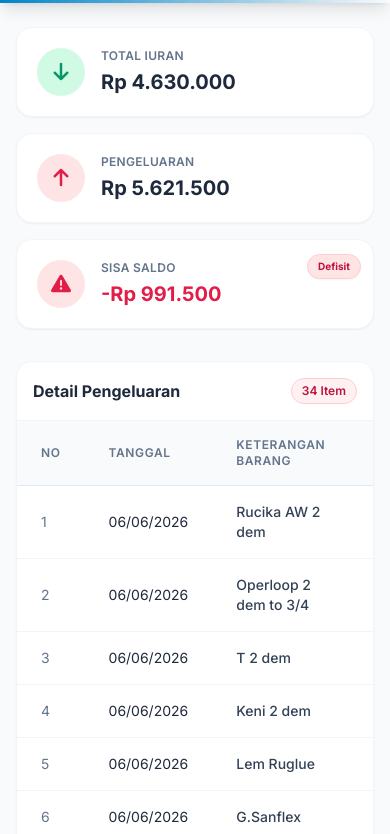
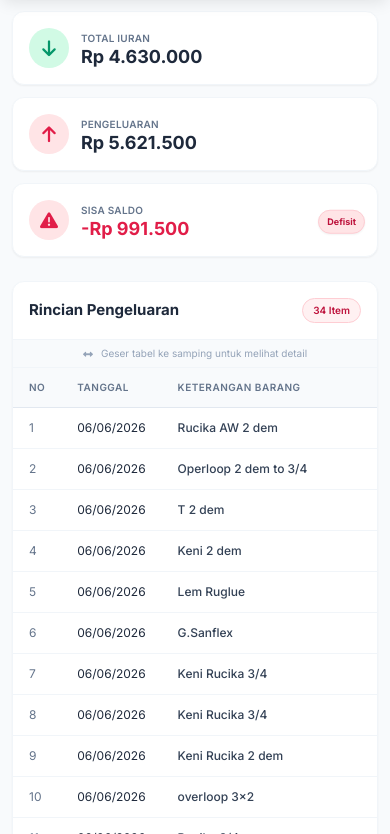
Before and after one commit to pakudin88/laporananggaran, a plain HTML site: page index.html in a window 390 px wide. Shown: the part 73-907 px from the top of the page. Drawn offline with nearby package versions, Linux system fonts and the light colour scheme.

Commit message:
Update index.html

```diff
--- a/index.html
+++ b/index.html
@@ -2,8 +2,8 @@
 <html lang="id">
 <head>
     <meta charset="UTF-8">
-    <meta name="viewport" content="width=device-width, initial-scale=1.0">
-    <title>Transparansi Anggaran Pipa Induk - Termin 2</title>
+    <meta name="viewport" content="width=device-width, initial-scale=1.0, maximum-scale=1.0, user-scalable=no">
+    <title>Transparansi Anggaran - Warga Perum Green Land</title>
     <!-- Tailwind CSS for styling -->
     <script src="https://cdn.tailwindcss.com"></script>
     <!-- FontAwesome for Icons -->
@@ -34,10 +34,11 @@
     <style>
         /* Custom Scrollbar for tables */
         .table-container::-webkit-scrollbar {
-            height: 8px;
+            height: 6px;
+            width: 6px;
         }
         .table-container::-webkit-scrollbar-track {
-            background: #f1f1f1;
+            background: #f8fafc;
             border-radius: 4px;
         }
         .table-container::-webkit-scrollbar-thumb {
@@ -46,12 +47,6 @@
         }
         .table-container::-webkit-scrollbar-thumb:hover {
             background: #94a3b8;
-        }
-        .tab-active {
-            background-color: #f0f9ff;
-            color: #0284c7;
-            font-weight: 600;
-            box-shadow: 0 1px 2px 0 rgba(0, 0, 0, 0.05);
         }
         [v-cloak] { display: none; }
 
@@ -70,91 +65,99 @@
 
     <!-- Header -->
     <header class="bg-gradient-to-r from-brand-600 to-brand-800 text-white shadow-lg sticky top-0 z-50">
-        <div class="max-w-6xl mx-auto px-4 py-4 md:py-5 flex items-center justify-between">
+        <div class="max-w-6xl mx-auto px-4 py-3 md:py-5 flex items-center justify-between">
             <div class="flex items-center gap-3 md:gap-4">
-                <div class="bg-white/20 p-2 md:p-3 rounded-xl backdrop-blur-sm">
+                <div class="bg-white/20 p-2 md:p-3 rounded-xl backdrop-blur-sm shrink-0">
                     <i class="fa-solid fa-faucet-drip text-xl md:text-2xl"></i>
                 </div>
-                <div>
-                    <h1 class="text-lg md:text-2xl font-bold leading-tight">Laporan Pipa Induk</h1>
-                    <p class="text-brand-100 text-xs md:text-sm font-medium mt-0.5">Board Transparansi Anggaran</p>
+                <div class="flex flex-col justify-center">
+                    <h1 class="text-[15px] md:text-2xl font-bold leading-tight tracking-wide">Warga Perum Green Land</h1>
+                    <p class="text-brand-100 text-[11px] md:text-sm font-medium mt-0.5 md:mt-1">Laporan Pipa Induk Termin 2</p>
                 </div>
             </div>
-            <div class="bg-white/20 px-3 py-1.5 md:px-4 md:py-2 rounded-full text-xs md:text-sm font-medium backdrop-blur-sm flex items-center">
-                <i class="fa-regular fa-clock mr-1.5 md:mr-2"></i> <span class="hidden md:inline">Update: </span>Juni 2026
+            <!-- Tanggal Update: Tampil Icon saja di HP, Full text di Desktop -->
+            <div class="bg-white/20 w-8 h-8 md:w-auto md:px-4 md:py-2 rounded-full text-xs md:text-sm font-medium backdrop-blur-sm flex items-center justify-center shrink-0" title="Update: Juni 2026">
+                <i class="fa-regular fa-clock md:mr-2"></i> <span class="hidden md:inline">Juni 2026</span>
             </div>
         </div>
     </header>
 
-    <main class="max-w-6xl mx-auto px-4 mt-6 md:mt-8">
+    <main class="max-w-6xl mx-auto px-3 md:px-4 mt-4 md:mt-8">
 
         <!-- Summary Cards -->
-        <div class="grid grid-cols-1 md:grid-cols-3 gap-4 md:gap-6 mb-8">
+        <div class="grid grid-cols-1 md:grid-cols-3 gap-3 md:gap-6 mb-6 md:mb-8">
             <!-- Pemasukan Card -->
-            <div class="bg-white rounded-2xl p-5 md:p-6 shadow-sm border border-slate-100 flex items-center gap-4 transform transition-all duration-300 hover:-translate-y-1 hover:shadow-md animate-fade-in" style="animation-delay: 0.1s;">
-                <div class="w-12 h-12 md:w-14 md:h-14 rounded-full bg-emerald-100 text-emerald-600 flex items-center justify-center text-xl md:text-2xl shrink-0">
+            <div class="bg-white rounded-xl md:rounded-2xl p-4 md:p-6 shadow-sm border border-slate-100 flex items-center gap-3 md:gap-4 transform transition-all duration-300 hover:-translate-y-1 hover:shadow-md animate-fade-in" style="animation-delay: 0.1s;">
+                <div class="w-10 h-10 md:w-14 md:h-14 rounded-full bg-emerald-100 text-emerald-600 flex items-center justify-center text-lg md:text-2xl shrink-0">
                     <i class="fa-solid fa-arrow-down"></i>
                 </div>
                 <div>
-                    <p class="text-xs md:text-sm text-slate-500 font-semibold mb-1 uppercase tracking-wide">Total Iuran</p>
-                    <h2 class="text-xl md:text-2xl font-bold text-slate-800" id="total-iuran">Rp 0</h2>
+                    <p class="text-[10px] md:text-sm text-slate-500 font-semibold mb-0.5 md:mb-1 uppercase tracking-wide">Total Iuran</p>
+                    <h2 class="text-lg md:text-2xl font-bold text-slate-800 leading-none" id="total-iuran">Rp 0</h2>
                 </div>
             </div>
 
             <!-- Pengeluaran Card -->
-            <div class="bg-white rounded-2xl p-5 md:p-6 shadow-sm border border-slate-100 flex items-center gap-4 transform transition-all duration-300 hover:-translate-y-1 hover:shadow-md animate-fade-in" style="animation-delay: 0.2s;">
-                <div class="w-12 h-12 md:w-14 md:h-14 rounded-full bg-rose-100 text-rose-600 flex items-center justify-center text-xl md:text-2xl shrink-0">
+            <div class="bg-white rounded-xl md:rounded-2xl p-4 md:p-6 shadow-sm border border-slate-100 flex items-center gap-3 md:gap-4 transform transition-all duration-300 hover:-translate-y-1 hover:shadow-md animate-fade-in" style="animation-delay: 0.2s;">
+                <div class="w-10 h-10 md:w-14 md:h-14 rounded-full bg-rose-100 text-rose-600 flex items-center justify-center text-lg md:text-2xl shrink-0">
                     <i class="fa-solid fa-arrow-up"></i>
                 </div>
                 <div>
-                    <p class="text-xs md:text-sm text-slate-500 font-semibold mb-1 uppercase tracking-wide">Pengeluaran</p>
-                    <h2 class="text-xl md:text-2xl font-bold text-slate-800" id="total-pengeluaran">Rp 0</h2>
+                    <p class="text-[10px] md:text-sm text-slate-500 font-semibold mb-0.5 md:mb-1 uppercase tracking-wide">Pengeluaran</p>
+                    <h2 class="text-lg md:text-2xl font-bold text-slate-800 leading-none" id="total-pengeluaran">Rp 0</h2>
                 </div>
             </div>
 
             <!-- Saldo Card -->
-            <div class="bg-white rounded-2xl p-5 md:p-6 shadow-sm border border-slate-100 flex items-center gap-4 relative overflow-hidden transform transition-all duration-300 hover:-translate-y-1 hover:shadow-md animate-fade-in" id="saldo-card" style="animation-delay: 0.3s;">
-                <div class="w-12 h-12 md:w-14 md:h-14 rounded-full bg-blue-100 text-blue-600 flex items-center justify-center text-xl md:text-2xl shrink-0 transition-colors duration-300" id="saldo-icon-container">
+            <div class="bg-white rounded-xl md:rounded-2xl p-4 md:p-6 shadow-sm border border-slate-100 flex items-center gap-3 md:gap-4 relative overflow-hidden transform transition-all duration-300 hover:-translate-y-1 hover:shadow-md animate-fade-in" id="saldo-card" style="animation-delay: 0.3s;">
+                <div class="w-10 h-10 md:w-14 md:h-14 rounded-full bg-blue-100 text-blue-600 flex items-center justify-center text-lg md:text-2xl shrink-0 transition-colors duration-300" id="saldo-icon-container">
                     <i class="fa-solid fa-wallet" id="saldo-icon"></i>
                 </div>
-                <div>
-                    <p class="text-xs md:text-sm text-slate-500 font-semibold mb-1 uppercase tracking-wide">Sisa Saldo</p>
-                    <h2 class="text-xl md:text-2xl font-bold text-slate-800 transition-colors duration-300" id="total-saldo">Rp 0</h2>
+                <div class="pr-16 md:pr-0">
+                    <p class="text-[10px] md:text-sm text-slate-500 font-semibold mb-0.5 md:mb-1 uppercase tracking-wide">Sisa Saldo</p>
+                    <h2 class="text-lg md:text-2xl font-bold text-slate-800 leading-none transition-colors duration-300" id="total-saldo">Rp 0</h2>
                 </div>
                 <!-- Status Badge -->
-                <div class="absolute top-3 right-3 md:top-4 md:right-4" id="saldo-badge">
+                <div class="absolute top-1/2 -translate-y-1/2 right-3 md:top-4 md:translate-y-0 md:right-4" id="saldo-badge">
                     <!-- Injected via JS -->
                 </div>
             </div>
         </div>
 
         <!-- TAB CONTENT: PENGELUARAN (Satu-satunya tabel yang ditampilkan) -->
-        <div id="tab-pengeluaran" class="bg-white rounded-2xl shadow-sm border border-slate-100 overflow-hidden animate-fade-in" style="animation-delay: 0.4s;">
+        <div id="tab-pengeluaran" class="bg-white rounded-xl md:rounded-2xl shadow-sm border border-slate-100 overflow-hidden animate-fade-in" style="animation-delay: 0.4s;">
+
             <div class="p-4 md:p-6 border-b border-slate-100 flex flex-row justify-between items-center gap-2">
-                <h3 class="text-base md:text-lg font-bold text-slate-800">Detail Pengeluaran</h3>
-                <div class="bg-rose-50 text-rose-700 px-2.5 py-1 md:px-3 md:py-1.5 rounded-full text-xs font-semibold border border-rose-200 whitespace-nowrap">
+                <h3 class="text-[15px] md:text-lg font-bold text-slate-800">Rincian Pengeluaran</h3>
+                <div class="bg-rose-50 text-rose-700 px-2.5 py-1 md:px-3 md:py-1.5 rounded-full text-[10px] md:text-xs font-semibold border border-rose-200 whitespace-nowrap">
                     <span id="count-pengeluaran">0</span> Item
                 </div>
             </div>
+
+            <!-- Mobile Swipe Hint -->
+            <div class="md:hidden bg-slate-50 border-b border-slate-100 px-3 py-1.5 text-[10px] text-slate-400 flex items-center justify-center gap-2">
+                <i class="fa-solid fa-left-right"></i> Geser tabel ke samping untuk melihat detail
+            </div>
+
             <div class="table-container overflow-x-auto w-full">
-                <table class="w-full text-left border-collapse">
+                <table class="w-full text-left border-collapse whitespace-nowrap md:whitespace-normal">
                     <thead>
-                        <tr class="bg-slate-50 text-slate-500 text-xs uppercase tracking-wider">
-                            <th class="px-6 py-4 font-semibold border-b border-slate-200">No</th>
-                            <th class="px-6 py-4 font-semibold border-b border-slate-200">Tanggal</th>
-                            <th class="px-6 py-4 font-semibold border-b border-slate-200">Keterangan Barang</th>
-                            <th class="px-6 py-4 font-semibold border-b border-slate-200 text-right">Harga Satuan</th>
-                            <th class="px-6 py-4 font-semibold border-b border-slate-200 text-center">Jumlah</th>
-                            <th class="px-6 py-4 font-semibold border-b border-slate-200 text-right">Total Nominal</th>
+                        <tr class="bg-slate-50 text-slate-500 text-[10px] md:text-xs uppercase tracking-wider">
+                            <th class="px-4 py-3 md:px-6 md:py-4 font-semibold border-b border-slate-200">No</th>
+                            <th class="px-4 py-3 md:px-6 md:py-4 font-semibold border-b border-slate-200">Tanggal</th>
+                            <th class="px-4 py-3 md:px-6 md:py-4 font-semibold border-b border-slate-200">Keterangan Barang</th>
+                            <th class="px-4 py-3 md:px-6 md:py-4 font-semibold border-b border-slate-200 text-right">Harga Satuan</th>
+                            <th class="px-4 py-3 md:px-6 md:py-4 font-semibold border-b border-slate-200 text-center">Jumlah</th>
+                            <th class="px-4 py-3 md:px-6 md:py-4 font-semibold border-b border-slate-200 text-right">Total Nominal</th>
                         </tr>
                     </thead>
-                    <tbody class="text-sm divide-y divide-slate-100" id="tbody-pengeluaran">
+                    <tbody class="text-xs md:text-sm divide-y divide-slate-100" id="tbody-pengeluaran">
                         <!-- Rows injected by JS -->
                     </tbody>
                     <tfoot class="bg-slate-50">
                         <tr>
-                            <td colspan="5" class="px-6 py-4 text-right font-bold text-slate-700">Total Pengeluaran:</td>
-                            <td class="px-6 py-4 text-right font-bold text-rose-600 text-base" id="footer-total-pengeluaran">Rp 0</td>
+                            <td colspan="5" class="px-4 py-3 md:px-6 md:py-4 text-right font-bold text-slate-700 text-xs md:text-sm">Total Pengeluaran:</td>
+                            <td class="px-4 py-3 md:px-6 md:py-4 text-right font-bold text-rose-600 text-sm md:text-base whitespace-nowrap" id="footer-total-pengeluaran">Rp 0</td>
                         </tr>
                     </tfoot>
                 </table>
@@ -164,8 +167,8 @@
     </main>
 
     <!-- Footer -->
-    <footer class="text-center text-slate-400 text-sm mt-12 pb-6">
-        <p>Aplikasi Laporan Transparansi Anggaran &copy; 2026</p>
+    <footer class="text-center text-slate-400 text-xs md:text-sm mt-8 pb-6">
+        <p>Laporan Pipa Induk &copy; 2026 - Warga Perum Green Land</p>
     </footer>
 
     <!-- Application Logic -->
@@ -247,14 +250,14 @@
                 const tr = document.createElement('tr');
                 tr.className = 'hover:bg-slate-50 transition-colors';
                 tr.innerHTML = `
-                    <td class="px-6 py-4 text-slate-500">${index + 1}</td>
-                    <td class="px-6 py-4 whitespace-nowrap">${item.tgl}</td>
-                    <td class="px-6 py-4 font-medium text-slate-700">${item.ket}</td>
-                    <td class="px-6 py-4 text-right text-slate-600">${formatRupiah(item.hg)}</td>
-                    <td class="px-6 py-4 text-center">
-                        <span class="bg-slate-100 text-slate-700 py-1 px-2 rounded font-medium text-xs">${item.qty}</span>
+                    <td class="px-4 py-3 md:px-6 md:py-4 text-slate-500">${index + 1}</td>
+                    <td class="px-4 py-3 md:px-6 md:py-4">${item.tgl}</td>
+                    <td class="px-4 py-3 md:px-6 md:py-4 font-medium text-slate-700 whitespace-nowrap">${item.ket}</td>
+                    <td class="px-4 py-3 md:px-6 md:py-4 text-right text-slate-600">${formatRupiah(item.hg)}</td>
+                    <td class="px-4 py-3 md:px-6 md:py-4 text-center">
+                        <span class="bg-slate-100 text-slate-700 py-1 px-2 rounded font-medium text-[10px] md:text-xs">${item.qty}</span>
                     </td>
-                    <td class="px-6 py-4 text-right font-medium text-slate-700">${formatRupiah(item.total)}</td>
+                    <td class="px-4 py-3 md:px-6 md:py-4 text-right font-medium text-slate-700">${formatRupiah(item.total)}</td>
                 `;
                 tbodyPengeluaran.appendChild(tr);
             });
@@ -286,9 +289,9 @@
                 elSaldoIconContainer.classList.replace('text-blue-600', 'text-rose-600');
                 elSaldoIcon.classList.replace('fa-wallet', 'fa-triangle-exclamation');
 
-                elSaldoBadge.innerHTML = `<span class="bg-rose-100 text-rose-700 py-1 px-2.5 md:px-3 rounded-full text-[10px] md:text-xs font-bold border border-rose-200 shadow-sm inline-block">Defisit</span>`;
+                elSaldoBadge.innerHTML = `<span class="bg-rose-100 text-rose-700 py-1 px-2 md:px-3 rounded-full text-[9px] md:text-xs font-bold border border-rose-200 shadow-sm inline-block">Defisit</span>`;
             } else {
-                elSaldoBadge.innerHTML = `<span class="bg-emerald-100 text-emerald-700 py-1 px-2.5 md:px-3 rounded-full text-[10px] md:text-xs font-bold border border-emerald-200 shadow-sm inline-block">Aman</span>`;
+                elSaldoBadge.innerHTML = `<span class="bg-emerald-100 text-emerald-700 py-1 px-2 md:px-3 rounded-full text-[9px] md:text-xs font-bold border border-emerald-200 shadow-sm inline-block">Aman</span>`;
             }
         }
 
```
